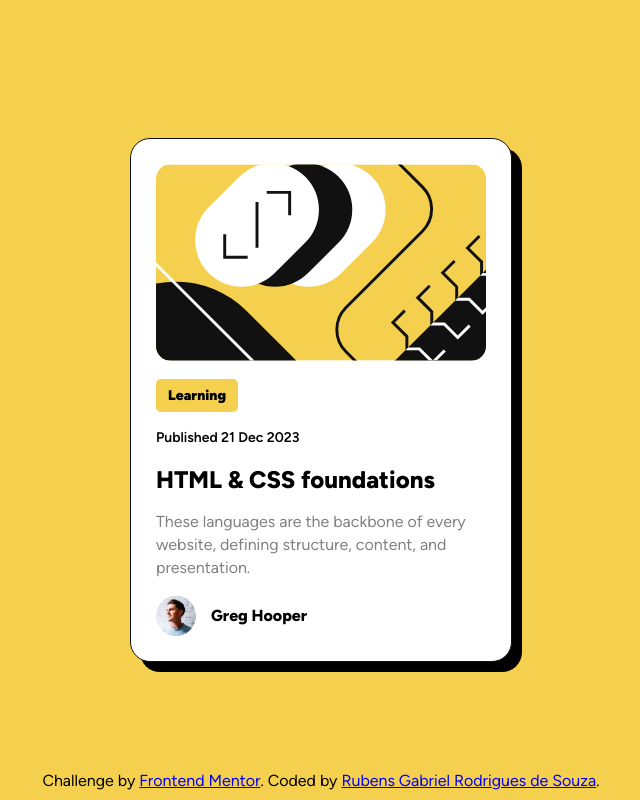
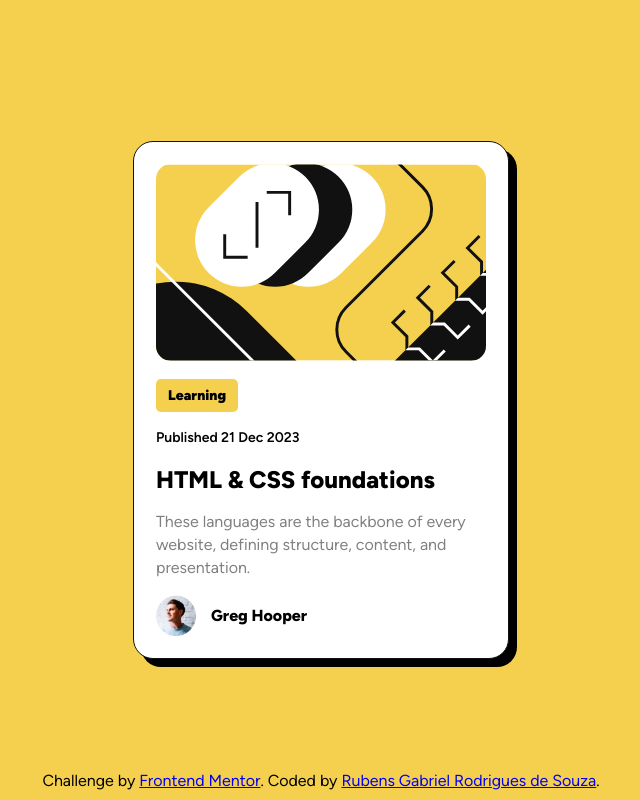
Before and after one commit to rubensgabriel/blog-preview-card-main, a plain HTML site: page index.html in a window 1280 px wide. Shown: the whole page, without its empty margins (319-959 px from the left). Drawn offline with Linux system fonts and the light colour scheme.

Commit message:
Update style.css

```diff
--- a/style.css
+++ b/style.css
@@ -34,8 +34,8 @@ main {
     margin: 20px;
     border-radius: 20px;
     border: 1px solid var(--black);
-    box-shadow: 10px 10px 0px black;
-    padding: 25px;
+    box-shadow: 8px 8px 0px black;
+    padding: 22px;
 }
 
 h1 {
```
